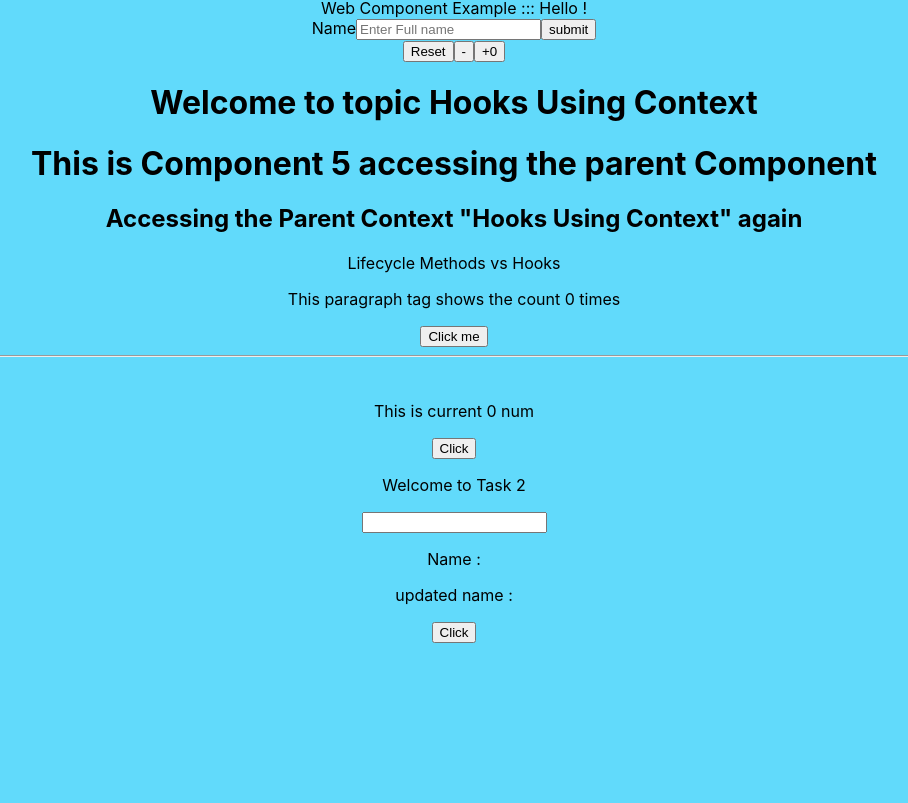
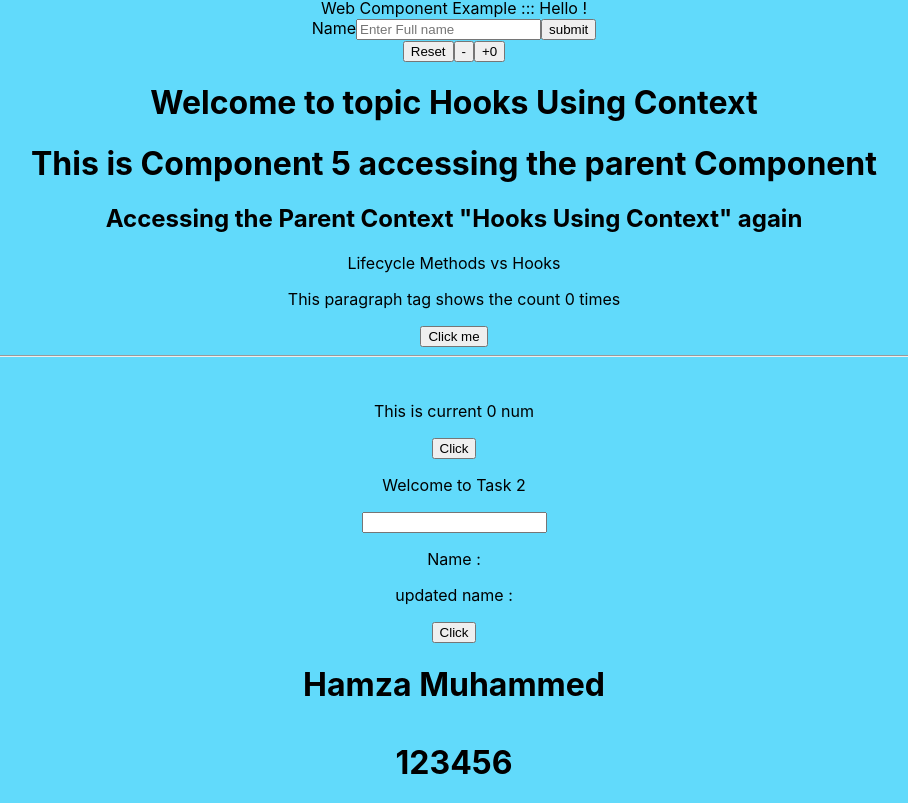
Before and after one commit to Mdhamza77/React, a React (Create React App) app: page / in a window 1280 px wide. Shown: the part 1569-2372 px from the top of the page, without its empty margins (186-1094 px from the left). Before the commit the page ends 2212 px from the top, so only its background shows below. Built offline with nearby package versions, Linux system fonts and the light colour scheme.

Commit message:
Implementation and over view on Hooks and Type Checking

```diff
--- a/src/App.js
+++ b/src/App.js
@@ -27,6 +27,7 @@ import HookContext from './Hooks/HookContext';
 import Task1 from './Hooks/Task1';
 import Mounting from './Mounting';
 import Task2 from './Hooks/Task2';
+import TypeCheck from './TypeCheck';
 class App extends Component {
   render(){
      // Destructing the props
@@ -69,6 +70,7 @@ class App extends Component {
          <Task1/><br/>
          <Mounting/>
          <Task2/>
+         <TypeCheck/>
 
 
 
--- a/src/Hooks/Task1.js
+++ b/src/Hooks/Task1.js
@@ -1,14 +1,18 @@
 import React, {useState,useEffect} from 'react';
 
 const Task1 = () => {
-    alert("Rendering the Components")
+
     const [count, setCount] = useState(0);
     useEffect(()=>{
      console.log(`Every time ${count} is clicked times`)
       return () => alert(`Components ${count}`)
     },[count])
+    useEffect(()=>{
+        alert("After Mounting")
+    },[])
     return (
         <div>
+
             <p>This paragraph tag shows the count {count} times</p>
             <button onClick={()=> setCount(count + 1)}>Click me </button>
             <hr/>
--- /dev/null
+++ b/src/TypeCheck.js
@@ -0,0 +1,30 @@
+import React, { Component } from 'react';
+import PropTypes from 'prop-types'
+class TypeCheck extends Component {
+    static defaultProps = {
+        name : "Hamza Muhammed" ,
+        num  : true ,
+        array : [1,2,3,4,5,6]
+    }
+    render() {
+        return (
+            <div>
+                <h1>
+                    {this.props.name}
+                    <br/>
+                    {this.props.num}
+                    <br/>
+                    {this.props.array}
+                </h1>
+            </div>
+        );
+    }
+}
+
+TypeCheck.propTypes = {
+    name : PropTypes.string ,
+    num : PropTypes.number ,
+    array : PropTypes.array
+}
+
+export default TypeCheck;
```
